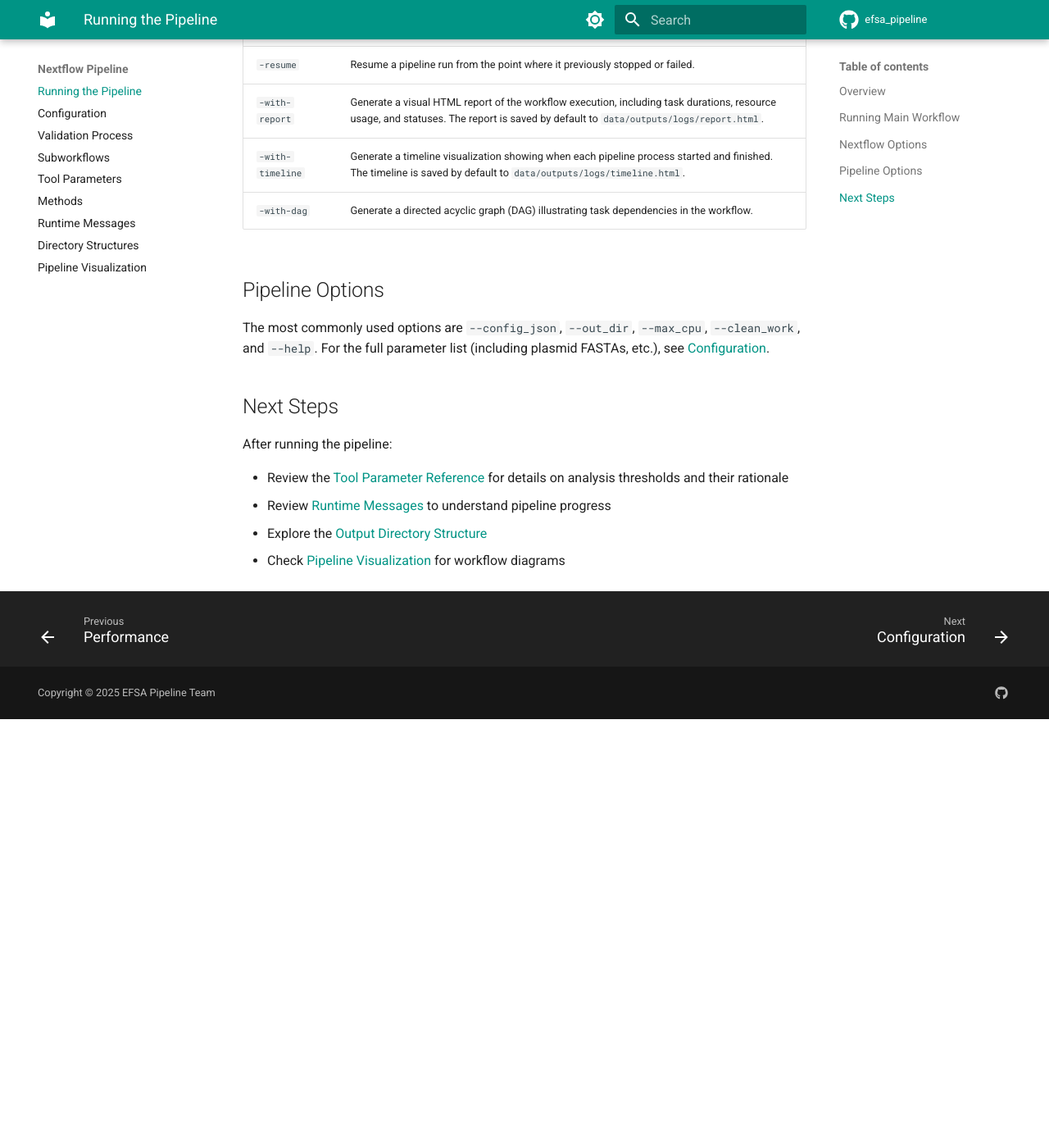
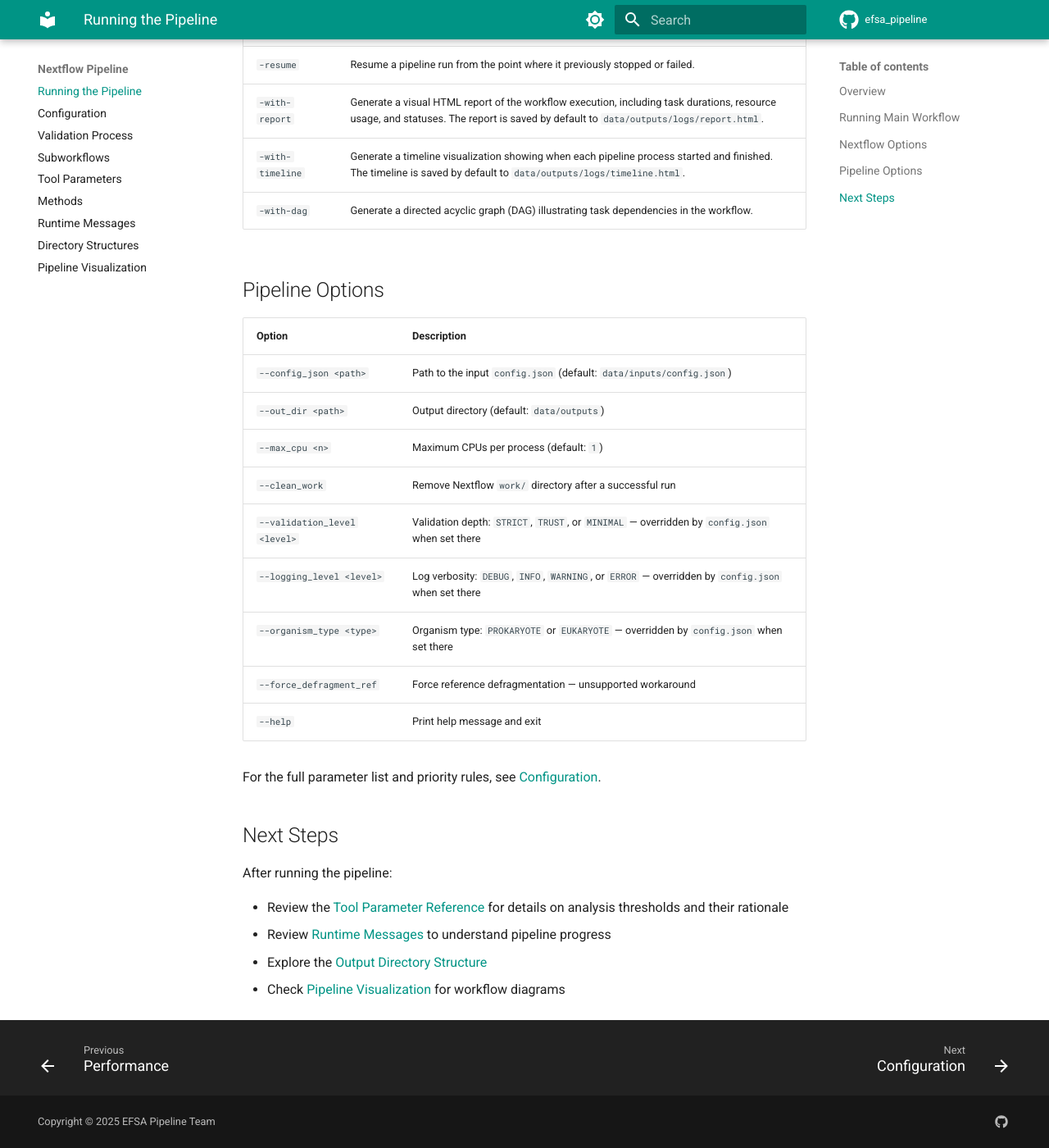
Before and after one commit to denisHanch/efsa_pipeline, an MkDocs documentation site: the page built from docs/nextflow/running-pipeline.md, in a window 1280 px wide and 1400 px high, scrolled down 949 px. Shown: the whole window at 82% size. Built offline with MkDocs 1.6.1 and Material for MkDocs 9.7.7, drawn with Linux system fonts in a browser that asks for light colours; comment, search, counter and statistics services are not loaded; before the commit the page ends 1826 px from its top, so only the background shows below that.

Commit message:
no-issue: update docs

```diff
--- a/docs/nextflow/running-pipeline.md
+++ b/docs/nextflow/running-pipeline.md
@@ -39,7 +39,19 @@ nextflow run main.nf --config_json /path/to/config.json --max_cpu $(nproc)
 
 ## Pipeline Options
 
-The most commonly used options are `--config_json`, `--out_dir`, `--max_cpu`, `--clean_work`, and `--help`. For the full parameter list (including plasmid FASTAs, etc.), see [Configuration](configuration.md#parameters-params).
+| Option | Description |
+|--------|-------------|
+| `--config_json <path>` | Path to the input `config.json` (default: `data/inputs/config.json`) |
+| `--out_dir <path>` | Output directory (default: `data/outputs`) |
+| `--max_cpu <n>` | Maximum CPUs per process (default: `1`) |
+| `--clean_work` | Remove Nextflow `work/` directory after a successful run |
+| `--validation_level <level>` | Validation depth: `STRICT`, `TRUST`, or `MINIMAL` — overridden by `config.json` when set there |
+| `--logging_level <level>` | Log verbosity: `DEBUG`, `INFO`, `WARNING`, or `ERROR` — overridden by `config.json` when set there |
+| `--organism_type <type>` | Organism type: `PROKARYOTE` or `EUKARYOTE` — overridden by `config.json` when set there |
+| `--force_defragment_ref` | Force reference defragmentation — unsupported workaround |
+| `--help` | Print help message and exit |
+
+For the full parameter list and priority rules, see [Configuration](configuration.md#parameters-params).
 
 
 ## Next Steps
```
Also changed, not shown: README.md (+25 -16 lines), docs/nextflow/configuration.md (+19 -0 lines), 2 other files.
